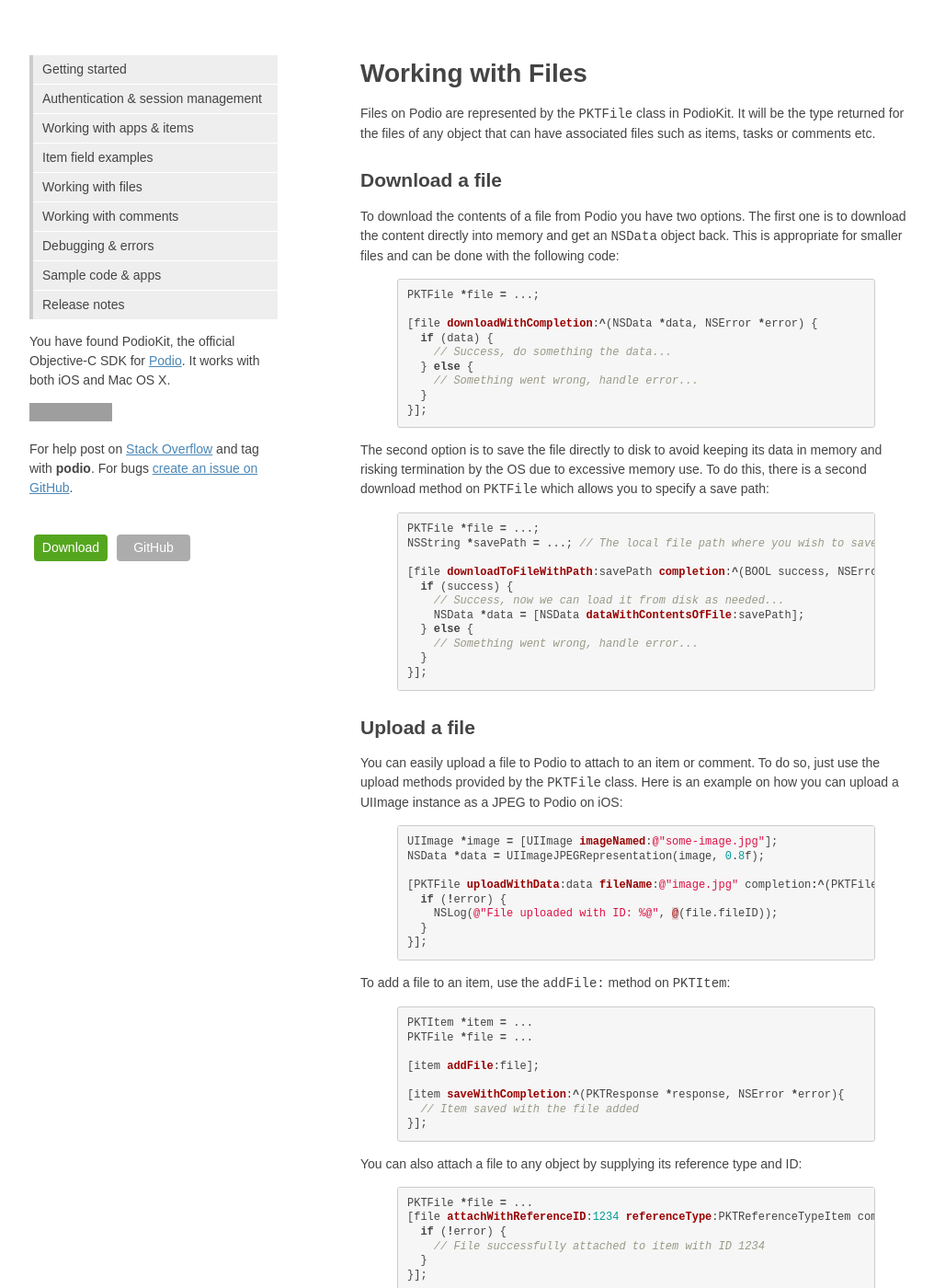
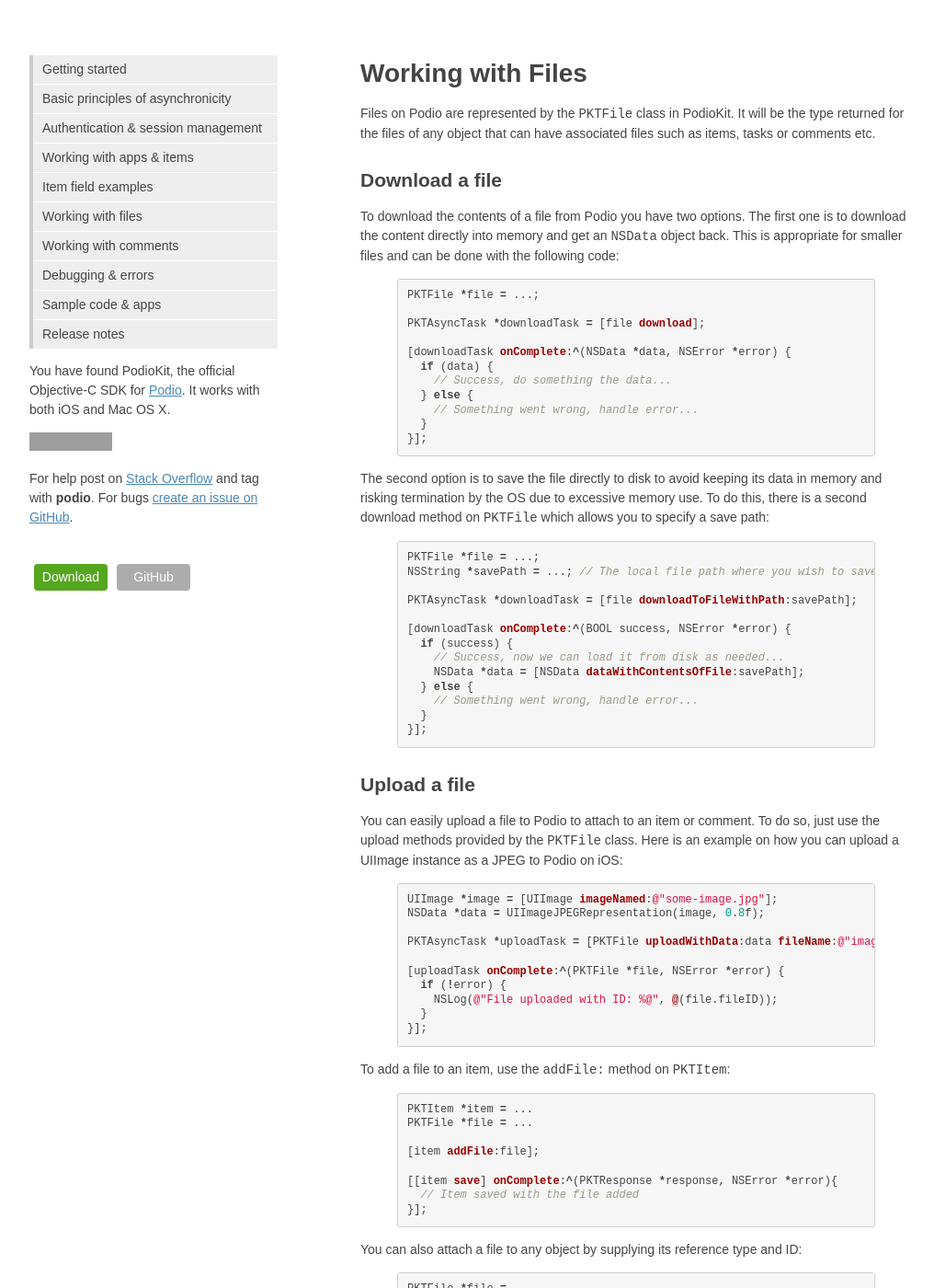
Before and after one commit to podio/podio-objc, a Jekyll site: the page built from files/index.md, in a window 1280 px wide and 1400 px high. Shown: the whole window at 92% size, without its empty margins (128-1144 px from the left). Built offline with Jekyll 4.4.1, drawn with Linux system fonts in a browser that asks for light colours; some of the changed text lies outside the part shown; grey boxes are pictures that could not be loaded.

Commit message:
Updated docs to fit PKTAsyncTask

```diff
--- a/_layouts/default.html
+++ b/_layouts/default.html
@@ -13,6 +13,7 @@
         <nav>
           <ul>
             <li class="{% if page.active == 'index' %}active{% endif %}"><a href="{{ site.baseurl}}/">Getting started</a></li>
+            <li class="{% if page.active == 'async' %}active{% endif %}"><a href="{{ site.baseurl}}/async">Basic principles of asynchronicity</a></li>
             <li class="{% if page.active == 'auth' %}active{% endif %}"><a href="{{ site.baseurl}}/authentication">Authentication &amp; session management</a></li>
             <li class="{% if page.active == 'items' %}active{% endif %}"><a href="{{ site.baseurl}}/items">Working with apps &amp; items</a></li>
             <li class="{% if page.active == 'fields' %}active{% endif %}"><a href="{{ site.baseurl}}/fields">Item field examples</a></li>
--- a/files/index.md
+++ b/files/index.md
@@ -12,7 +12,9 @@
 {% highlight objective-c %}
 PKTFile *file = ...;
 
-[file downloadWithCompletion:^(NSData *data, NSError *error) {
+PKTAsyncTask *downloadTask = [file download];
+
+[downloadTask onComplete:^(NSData *data, NSError *error) {
   if (data) {
     // Success, do something the data...
   } else {
@@ -27,7 +29,9 @@
 PKTFile *file = ...;
 NSString *savePath = ...; // The local file path where you wish to save the file
 
-[file downloadToFileWithPath:savePath completion:^(BOOL success, NSError *error) {
+PKTAsyncTask *downloadTask = [file downloadToFileWithPath:savePath];
+
+[downloadTask onComplete:^(BOOL success, NSError *error) {
   if (success) {
     // Success, now we can load it from disk as needed...
     NSData *data = [NSData dataWithContentsOfFile:savePath];
@@ -45,7 +49,9 @@
 UIImage *image = [UIImage imageNamed:@"some-image.jpg"];
 NSData *data = UIImageJPEGRepresentation(image, 0.8f);
 
-[PKTFile uploadWithData:data fileName:@"image.jpg" completion:^(PKTFile *file, NSError *error) {
+PKTAsyncTask *uploadTask = [PKTFile uploadWithData:data fileName:@"image.jpg"];
+
+[uploadTask onComplete:^(PKTFile *file, NSError *error) {
   if (!error) {
     NSLog(@"File uploaded with ID: %@", @(file.fileID));
   }
@@ -60,7 +66,7 @@
 
 [item addFile:file];
 
-[item saveWithCompletion:^(PKTResponse *response, NSError *error){
+[[item save] onComplete:^(PKTResponse *response, NSError *error){
   // Item saved with the file added
 }];
 {% endhighlight %}
@@ -69,7 +75,10 @@
 
 {% highlight objective-c %}
 PKTFile *file = ...
-[file attachWithReferenceID:1234 referenceType:PKTReferenceTypeItem completion:^(PKTResponse *response, NSError *error) {
+
+PKTAsyncTask *attachTask = [file attachWithReferenceID:1234 referenceType:PKTReferenceTypeItem];
+
+[attachTask onComplete:^(PKTResponse *response, NSError *error) {
   if (!error) {
     // File successfully attached to item with ID 1234
   }
```
Also changed, not shown: async/index.md (added, +92 -0 lines), authentication/index.md (+11 -7 lines), changelog/index.md (+10 -0 lines), comments/index.md (+3 -1 lines), items/index.md (+4 -4 lines).
